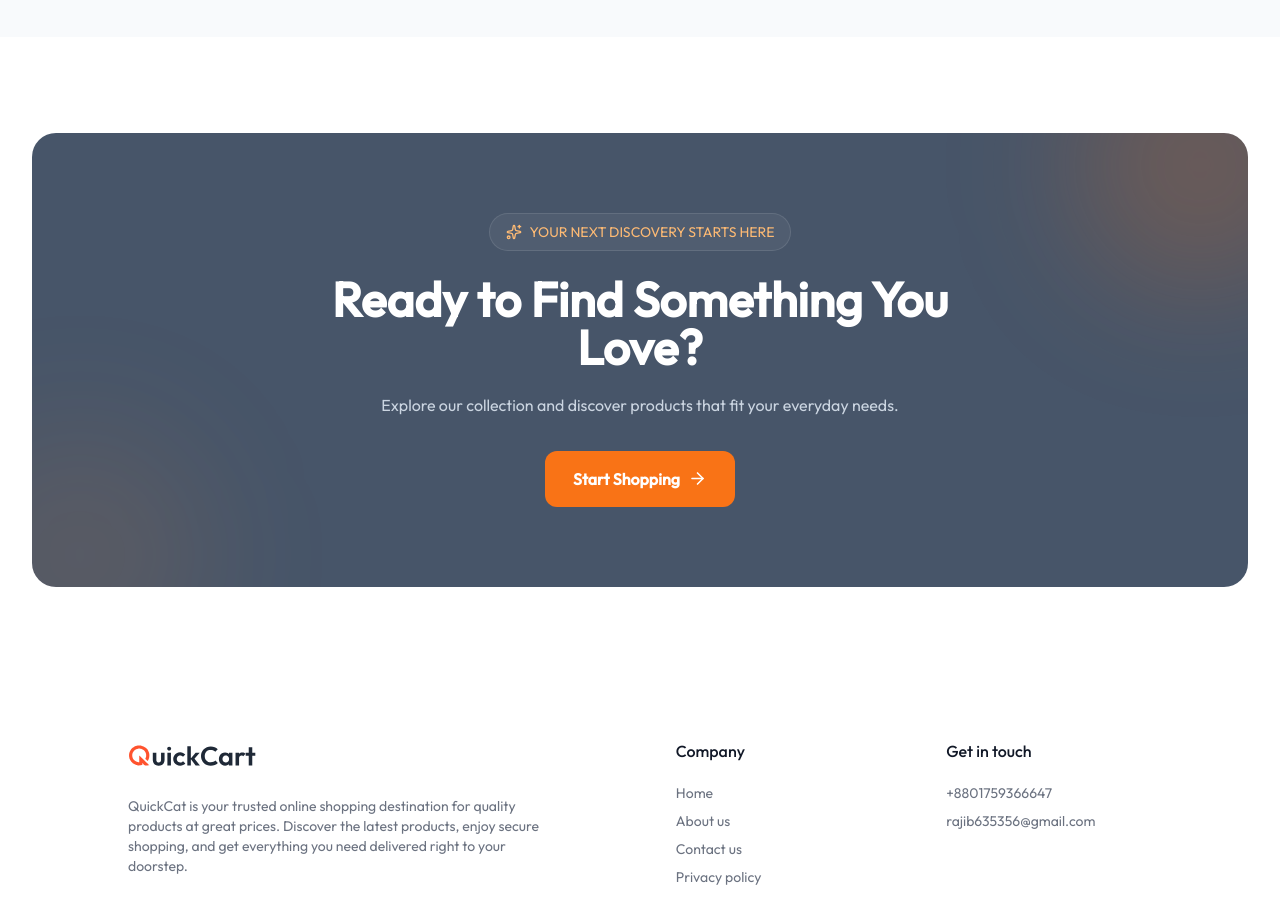
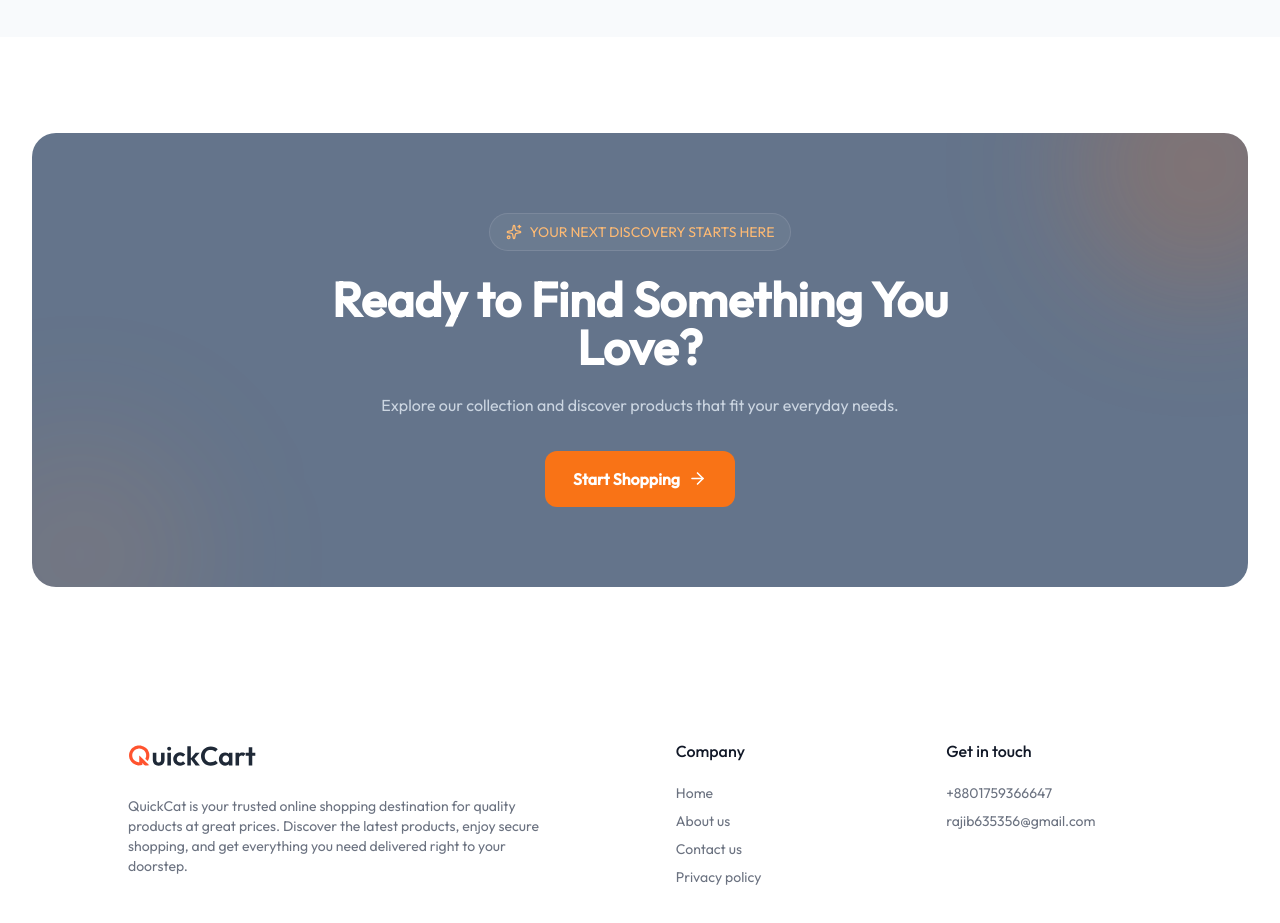
Before and after one commit to Rajibbepary/Cartify-Nextjs, a Next.js app: page /about in a window 1280 px wide. Shown: the part 2420-3343 px from the top of the page. Built offline with nearby package versions, Linux system fonts and the light colour scheme; no server answers; the database is empty.

Commit message:
data update

```diff
--- a/app/about/page.jsx
+++ b/app/about/page.jsx
@@ -326,7 +326,7 @@ const About = () => {
       <section className="px-4 py-16 sm:px-6 sm:py-24 lg:px-8">
         <motion.div
           {...reveal}
-          className="relative mx-auto max-w-7xl overflow-hidden rounded-3xl bg-slate-600 px-6 py-14 text-center sm:px-12 sm:py-20"
+          className="relative mx-auto max-w-7xl overflow-hidden rounded-3xl bg-slate-500 px-6 py-14 text-center sm:px-12 sm:py-20"
         >
           <div className="absolute -right-20 -top-24 h-64 w-64 rounded-full bg-orange-500/20 blur-3xl" />
           <div className="absolute -bottom-24 -left-20 h-64 w-64 rounded-full bg-orange-400/10 blur-3xl" />
--- a/app/layout.js
+++ b/app/layout.js
@@ -6,7 +6,7 @@ import { ClerkProvider } from '@clerk/nextjs'
 const outfit = Outfit({ subsets: ['latin'], weight: ["300", "400", "500"] })
 
 export const metadata = {
-  title: "Cartify",
+  title: "QuickCat",
   description: "E-Commerce with Next.js ",
 };
 
```
